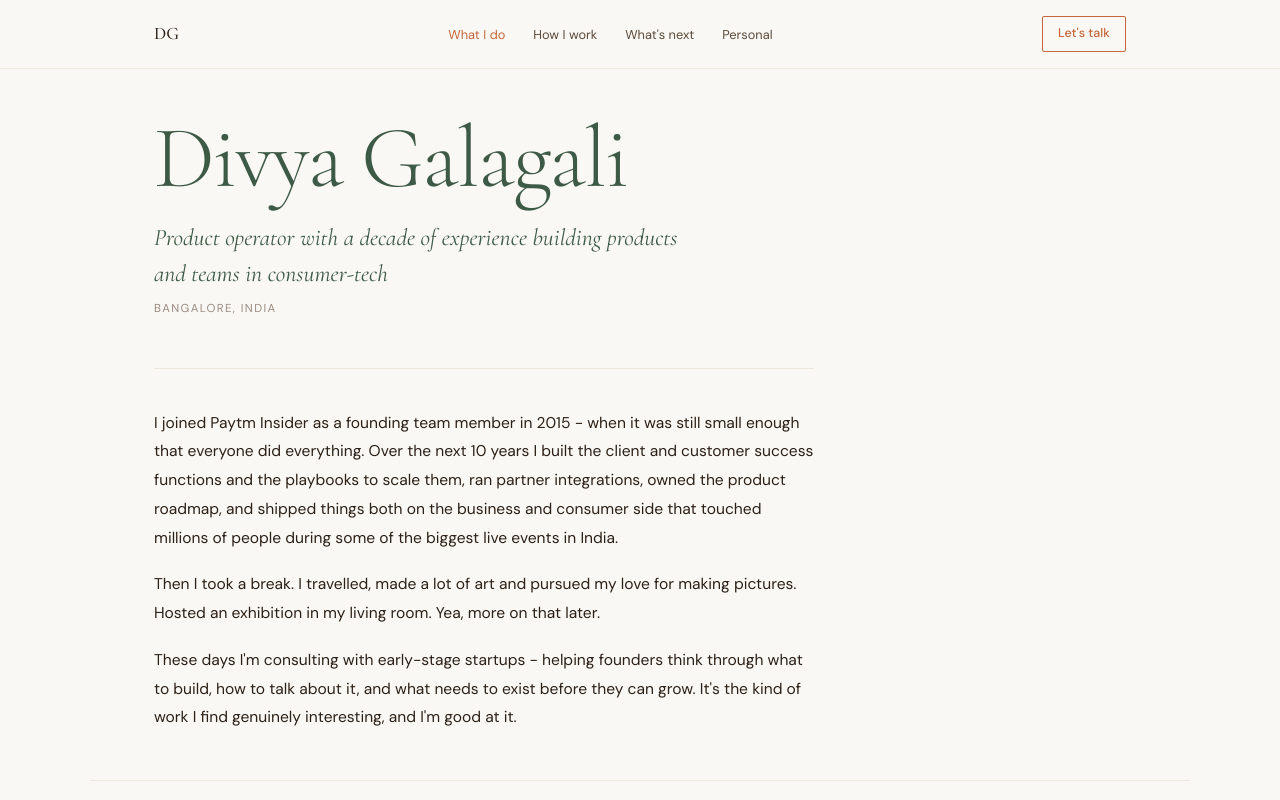
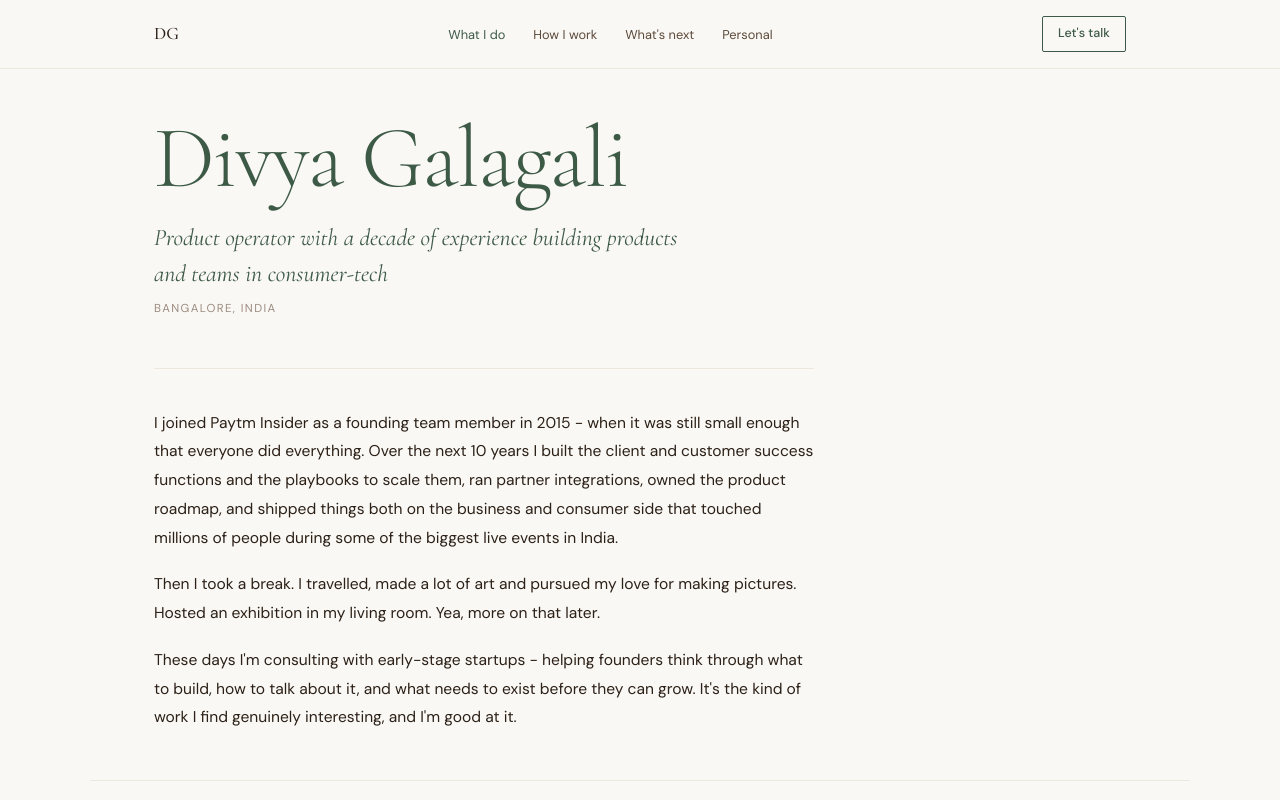
Before and after one commit to geeedivya/divya-website, a plain HTML site: page index.html in a window 1280 px wide. In both pictures the pointer is over the link "What I do". Shown: the top 800 px of the page. Drawn offline with nearby package versions, Linux system fonts and the light colour scheme.

Commit message:
Update index.html
CTA color

```diff
--- a/index.html
+++ b/index.html
@@ -120,18 +120,18 @@
       color: var(--brown-mid);
       transition: color 0.2s;
     }
-    .nav-links a:hover { color: var(--terra); }
+    .nav-links a:hover { color: var( --forest); }
     .nav-cta {
       font-size: 0.78rem;
       font-weight: 500;
-      color: var(--terra);
-      border: 1px solid var(--terra);
+      color: var( --forest);
+      border: 1px solid var( --forest);
       padding: 0.38rem 0.95rem;
       border-radius: 2px;
       transition: background 0.2s, color 0.2s;
       flex-shrink: 0;
     }
-    .nav-cta:hover { background: var(--terra); color: white; }
+    .nav-cta:hover { background: var( --forest); color: white; }
     .hamburger { display: none; cursor: pointer; flex-direction: column; gap: 5px; padding: 4px; }
     .hamburger span { display: block; width: 20px; height: 1.5px; background: var(--brown); }
 
```
